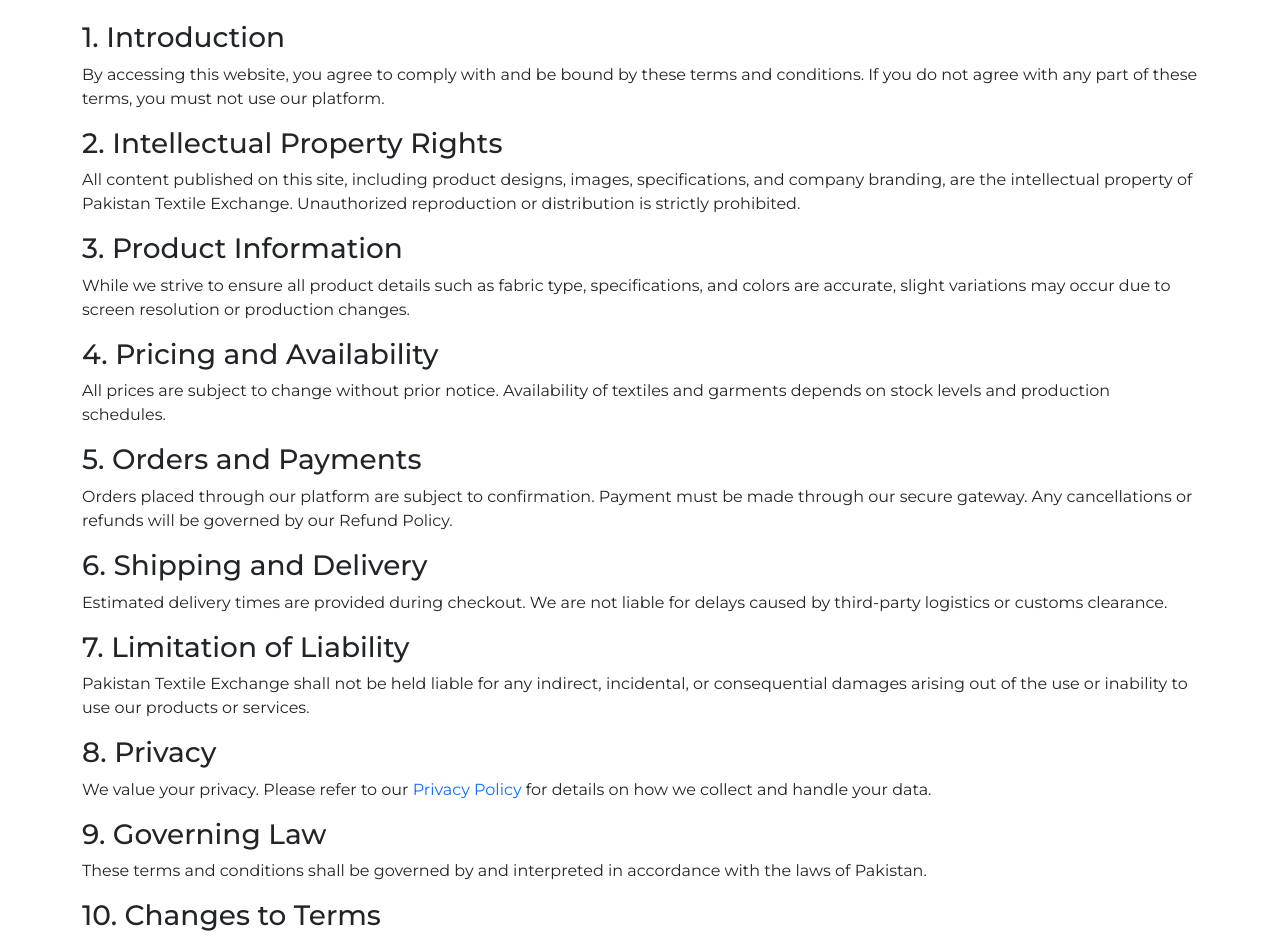
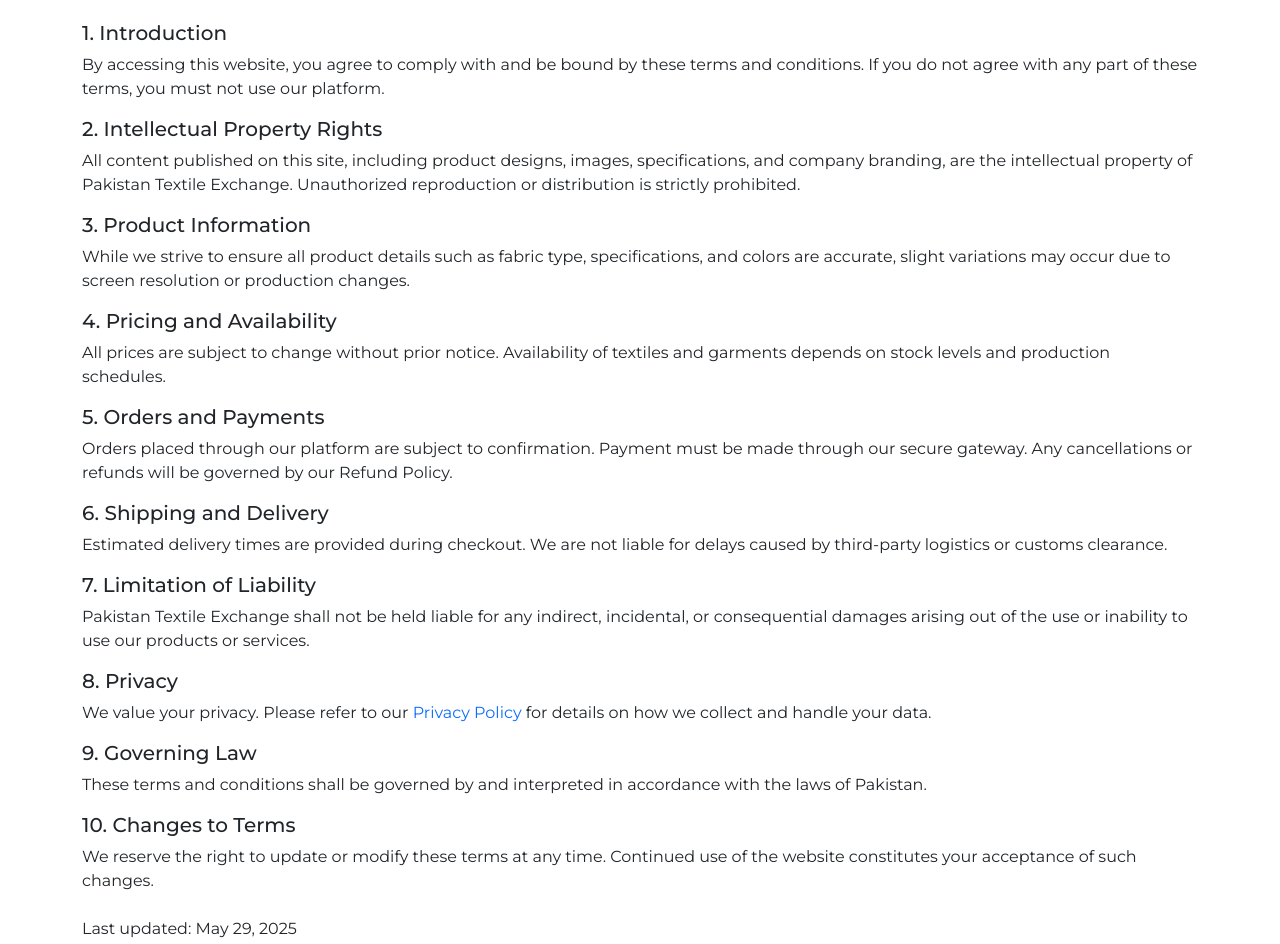
Before and after one commit to Zeeshanprojects/PTX-Ecommerce, a React (Vite) app in the folder ecommerce-app/: page /TermsandConditions in a window 1280 px wide. Shown: the part 283-1227 px from the top of the page. Built offline with nearby package versions, Linux system fonts and the light colour scheme.

Commit message:
Two page Updated

```diff
--- a/ecommerce-app/src/Pages/Privacyandpolicy.jsx
+++ b/ecommerce-app/src/Pages/Privacyandpolicy.jsx
@@ -13,7 +13,7 @@
         At Pakistan Textile Exchange, we are committed to protecting the privacy of our users, clients, and visitors. This Privacy Policy outlines how we collect, use, and protect your information when you interact with our textile platform.
       </p>
 
-      <h3>1. Information We Collect</h3>
+      <h5>1. Information We Collect</h5>
       <p>We may collect the following types of personal and business-related information:</p>
       <ul>
         <li>Name, company name, and contact details (email, phone, address)</li>
@@ -22,7 +22,7 @@
         <li>Website usage data through cookies and analytics tools</li>
       </ul>
 
-      <h3>2. How We Use Your Information</h3>
+      <h5>2. How We Use Your Information</h5>
       <p>Your information may be used for the following purposes:</p>
       <ul>
         <li>To process orders and deliver requested textile products</li>
@@ -31,7 +31,7 @@
         <li>To improve our platform, services, and customer experience</li>
       </ul>
 
-      <h3>3. Data Sharing and Disclosure</h3>
+      <h5>3. Data Sharing and Disclosure</h5>
       <p>
         We do not sell, trade, or rent your personal information. However, we may share it with trusted third parties for:
       </p>
@@ -41,17 +41,17 @@
         <li>Legal requirements, if mandated by law</li>
       </ul>
 
-      <h3>4. Cookies and Tracking</h3>
+      <h5>4. Cookies and Tracking</h5>
       <p>
         Our website uses cookies to enhance user experience, analyze traffic, and personalize content. You can modify your browser settings to decline cookies.
       </p>
 
-      <h3>5. Data Security</h3>
+      <h5>5. Data Security</h5>
       <p>
         We implement reasonable security measures (SSL, firewalls, access control) to protect your data from unauthorized access, alteration, or disclosure.
       </p>
 
-      <h3>6. Your Rights</h3>
+      <h5>6. Your Rights</h5>
       <p>You have the right to:</p>
       <ul>
         <li>Access the information we hold about you</li>
@@ -59,17 +59,17 @@
         <li>Withdraw consent for marketing communications</li>
       </ul>
 
-      <h3>7. Third-Party Links</h3>
+      <h5>7. Third-Party Links</h5>
       <p>
         Our website may contain links to third-party textile directories or partner sites. We are not responsible for their privacy practices.
       </p>
 
-      <h3>8. Policy Updates</h3>
+      <h5>8. Policy Updates</h5>
       <p>
         This Privacy Policy may be updated occasionally to reflect changes in legal or business practices. We encourage users to review it regularly.
       </p>
 
-      <p className="mt-4">Last updated: May 16, 2025</p>
+      <p className="mt-4">Last updated: May 29, 2025</p>
     </div>
 </>
   )
--- a/ecommerce-app/src/Pages/Termsandconditions.jsx
+++ b/ecommerce-app/src/Pages/Termsandconditions.jsx
@@ -16,14 +16,14 @@
         the rules and regulations for the use of our website and services.
       </p>
 
-      <h3>1. Introduction</h3>
+      <h5>1. Introduction</h5>
       <p>
         By accessing this website, you agree to comply with and be bound by
         these terms and conditions. If you do not agree with any part of these
         terms, you must not use our platform.
       </p>
 
-      <h3>2. Intellectual Property Rights</h3>
+      <h5>2. Intellectual Property Rights</h5>
       <p>
         All content published on this site, including product designs, images,
         specifications, and company branding, are the intellectual property of
@@ -31,58 +31,58 @@
         strictly prohibited.
       </p>
 
-      <h3>3. Product Information</h3>
+      <h5>3. Product Information</h5>
       <p>
         While we strive to ensure all product details such as fabric type,
         specifications, and colors are accurate, slight variations may occur due
         to screen resolution or production changes.
       </p>
 
-      <h3>4. Pricing and Availability</h3>
+      <h5>4. Pricing and Availability</h5>
       <p>
         All prices are subject to change without prior notice. Availability of
         textiles and garments depends on stock levels and production schedules.
       </p>
 
-      <h3>5. Orders and Payments</h3>
+      <h5>5. Orders and Payments</h5>
       <p>
         Orders placed through our platform are subject to confirmation. Payment
         must be made through our secure gateway. Any cancellations or refunds
         will be governed by our Refund Policy.
       </p>
 
-      <h3>6. Shipping and Delivery</h3>
+      <h5>6. Shipping and Delivery</h5>
       <p>
         Estimated delivery times are provided during checkout. We are not liable
         for delays caused by third-party logistics or customs clearance.
       </p>
 
-      <h3>7. Limitation of Liability</h3>
+      <h5>7. Limitation of Liability</h5>
       <p>
         Pakistan Textile Exchange shall not be held liable for any indirect,
         incidental, or consequential damages arising out of the use or inability
         to use our products or services.
       </p>
 
-      <h3>8. Privacy</h3>
+      <h5>8. Privacy</h5>
       <p>
         We value your privacy. Please refer to our <Link to="/PrivacyandPolicy">Privacy Policy</Link> for details on how we
         collect and handle your data.
       </p>
 
-      <h3>9. Governing Law</h3>
+      <h5>9. Governing Law</h5>
       <p>
         These terms and conditions shall be governed by and interpreted in
         accordance with the laws of Pakistan.
       </p>
 
-      <h3>10. Changes to Terms</h3>
+      <h5>10. Changes to Terms</h5>
       <p>
         We reserve the right to update or modify these terms at any time.
         Continued use of the website constitutes your acceptance of such changes.
       </p>
 
-      <p className="mt-4">Last updated: May 16, 2025</p>
+      <p className="mt-4">Last updated: May 29, 2025</p>
     </div>
    </>
   )
```
